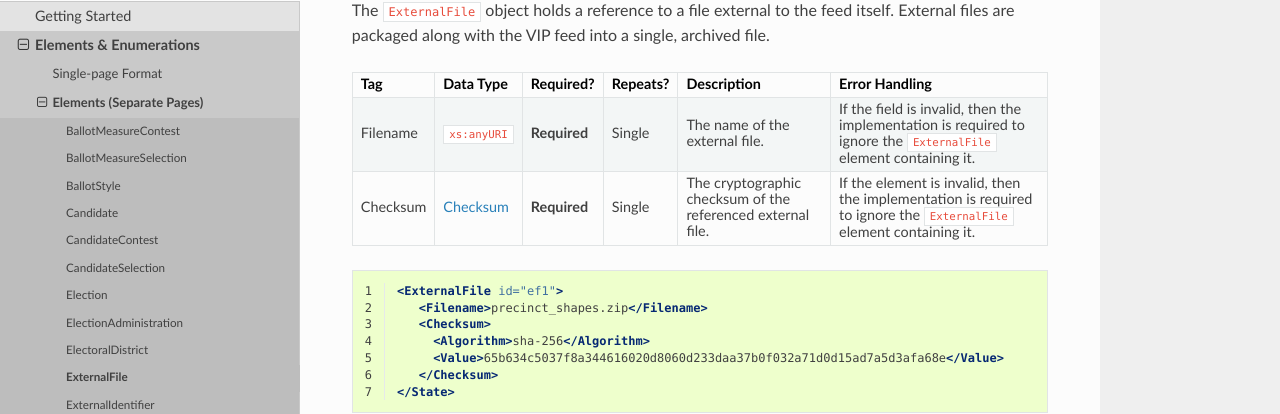
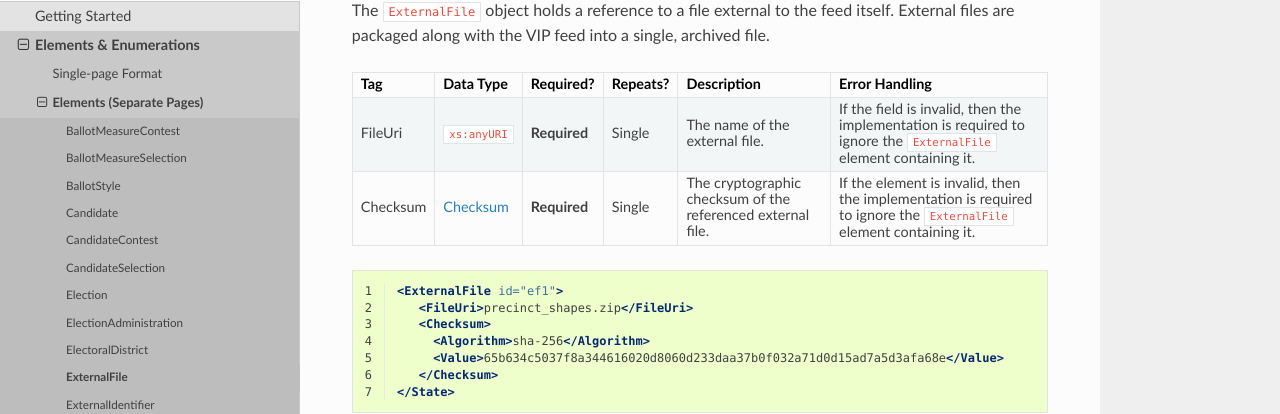
Before and after one commit to votinginfoproject/vip-specification, a Sphinx documentation site: the page built from docs/built_rst/xml/elements/external_file.rst, in a window 1280 px wide and 1208 px high. Shown: the part 161-575 px from the top of the window. Built offline with Sphinx 7.4.7 and the Read the Docs theme 2.0.0, drawn with Linux system fonts in a browser that asks for light colours.

Commit message:
RST: Filename > FileUri

```diff
--- a/docs/built_rst/csv/elements/external_file.rst
+++ b/docs/built_rst/csv/elements/external_file.rst
@@ -11,7 +11,7 @@ External files are packaged along with the VIP feed into a single, archived file
 +--------------+---------------+--------------+--------------+------------------------------------------+------------------------------------------+
 | Tag          | Data Type     | Required?    | Repeats?     | Description                              | Error Handling                           |
 +==============+===============+==============+==============+==========================================+==========================================+
-| filename     | ``xs:anyURI`` | **Required** | Single       | The name of the external file.           | If the field is invalid, then the        |
+| file_uri     | ``xs:anyURI`` | **Required** | Single       | The name of the external file.           | If the field is invalid, then the        |
 |              |               |              |              |                                          | implementation is required to ignore the |
 |              |               |              |              |                                          | ``ExternalFile`` element containing it.  |
 +--------------+---------------+--------------+--------------+------------------------------------------+------------------------------------------+
@@ -23,7 +23,7 @@ External files are packaged along with the VIP feed into a single, archived file
 .. code-block:: csv-table
    :linenos:
 
-    id,filename,checksum_id
+    id,file_uri,checksum_id
     ef1,precinct_shapes.zip,ch1
 
 
--- a/docs/built_rst/csv/single_page.rst
+++ b/docs/built_rst/csv/single_page.rst
@@ -1089,7 +1089,7 @@ External files are packaged along with the VIP feed into a single, archived file
 +--------------+---------------+--------------+--------------+------------------------------------------+------------------------------------------+
 | Tag          | Data Type     | Required?    | Repeats?     | Description                              | Error Handling                           |
 +==============+===============+==============+==============+==========================================+==========================================+
-| filename     | ``xs:anyURI`` | **Required** | Single       | The name of the external file.           | If the field is invalid, then the        |
+| file_uri     | ``xs:anyURI`` | **Required** | Single       | The name of the external file.           | If the field is invalid, then the        |
 |              |               |              |              |                                          | implementation is required to ignore the |
 |              |               |              |              |                                          | ``ExternalFile`` element containing it.  |
 +--------------+---------------+--------------+--------------+------------------------------------------+------------------------------------------+
@@ -1101,7 +1101,7 @@ External files are packaged along with the VIP feed into a single, archived file
 .. code-block:: csv-table
    :linenos:
 
-    id,filename,checksum_id
+    id,file_uri,checksum_id
     ef1,precinct_shapes.zip,ch1
 
 
--- a/docs/built_rst/tables/elements/external_file.rst
+++ b/docs/built_rst/tables/elements/external_file.rst
@@ -3,7 +3,7 @@
 +--------------+---------------------------+--------------+--------------+------------------------------------------+------------------------------------------+
 | Tag          | Data Type                 | Required?    | Repeats?     | Description                              | Error Handling                           |
 +==============+===========================+==============+==============+==========================================+==========================================+
-| Filename     | ``xs:anyURI``             | **Required** | Single       | The name of the external file.           | If the field is invalid, then the        |
+| FileUri      | ``xs:anyURI``             | **Required** | Single       | The name of the external file.           | If the field is invalid, then the        |
 |              |                           |              |              |                                          | implementation is required to ignore the |
 |              |                           |              |              |                                          | ``ExternalFile`` element containing it.  |
 +--------------+---------------------------+--------------+--------------+------------------------------------------+------------------------------------------+
--- a/docs/built_rst/xml/elements/external_file.rst
+++ b/docs/built_rst/xml/elements/external_file.rst
@@ -11,7 +11,7 @@ External files are packaged along with the VIP feed into a single, archived file
 +--------------+---------------------------+--------------+--------------+------------------------------------------+------------------------------------------+
 | Tag          | Data Type                 | Required?    | Repeats?     | Description                              | Error Handling                           |
 +==============+===========================+==============+==============+==========================================+==========================================+
-| Filename     | ``xs:anyURI``             | **Required** | Single       | The name of the external file.           | If the field is invalid, then the        |
+| FileUri      | ``xs:anyURI``             | **Required** | Single       | The name of the external file.           | If the field is invalid, then the        |
 |              |                           |              |              |                                          | implementation is required to ignore the |
 |              |                           |              |              |                                          | ``ExternalFile`` element containing it.  |
 +--------------+---------------------------+--------------+--------------+------------------------------------------+------------------------------------------+
@@ -24,7 +24,7 @@ External files are packaged along with the VIP feed into a single, archived file
    :linenos:
 
    <ExternalFile id="ef1">
-      <Filename>precinct_shapes.zip</Filename>
+      <FileUri>precinct_shapes.zip</FileUri>
       <Checksum>
         <Algorithm>sha-256</Algorithm>
         <Value>65b634c5037f8a344616020d8060d233daa37b0f032a71d0d15ad7a5d3afa68e</Value>
--- a/docs/built_rst/xml/single_page.rst
+++ b/docs/built_rst/xml/single_page.rst
@@ -1266,7 +1266,7 @@ External files are packaged along with the VIP feed into a single, archived file
 +--------------+----------------------------+--------------+--------------+------------------------------------------+------------------------------------------+
 | Tag          | Data Type                  | Required?    | Repeats?     | Description                              | Error Handling                           |
 +==============+============================+==============+==============+==========================================+==========================================+
-| Filename     | ``xs:anyURI``              | **Required** | Single       | The name of the external file.           | If the field is invalid, then the        |
+| FileUri      | ``xs:anyURI``              | **Required** | Single       | The name of the external file.           | If the field is invalid, then the        |
 |              |                            |              |              |                                          | implementation is required to ignore the |
 |              |                            |              |              |                                          | ``ExternalFile`` element containing it.  |
 +--------------+----------------------------+--------------+--------------+------------------------------------------+------------------------------------------+
@@ -1279,7 +1279,7 @@ External files are packaged along with the VIP feed into a single, archived file
    :linenos:
 
    <ExternalFile id="ef1">
-      <Filename>precinct_shapes.zip</Filename>
+      <FileUri>precinct_shapes.zip</FileUri>
       <Checksum>
         <Algorithm>sha-256</Algorithm>
         <Value>65b634c5037f8a344616020d8060d233daa37b0f032a71d0d15ad7a5d3afa68e</Value>
```
